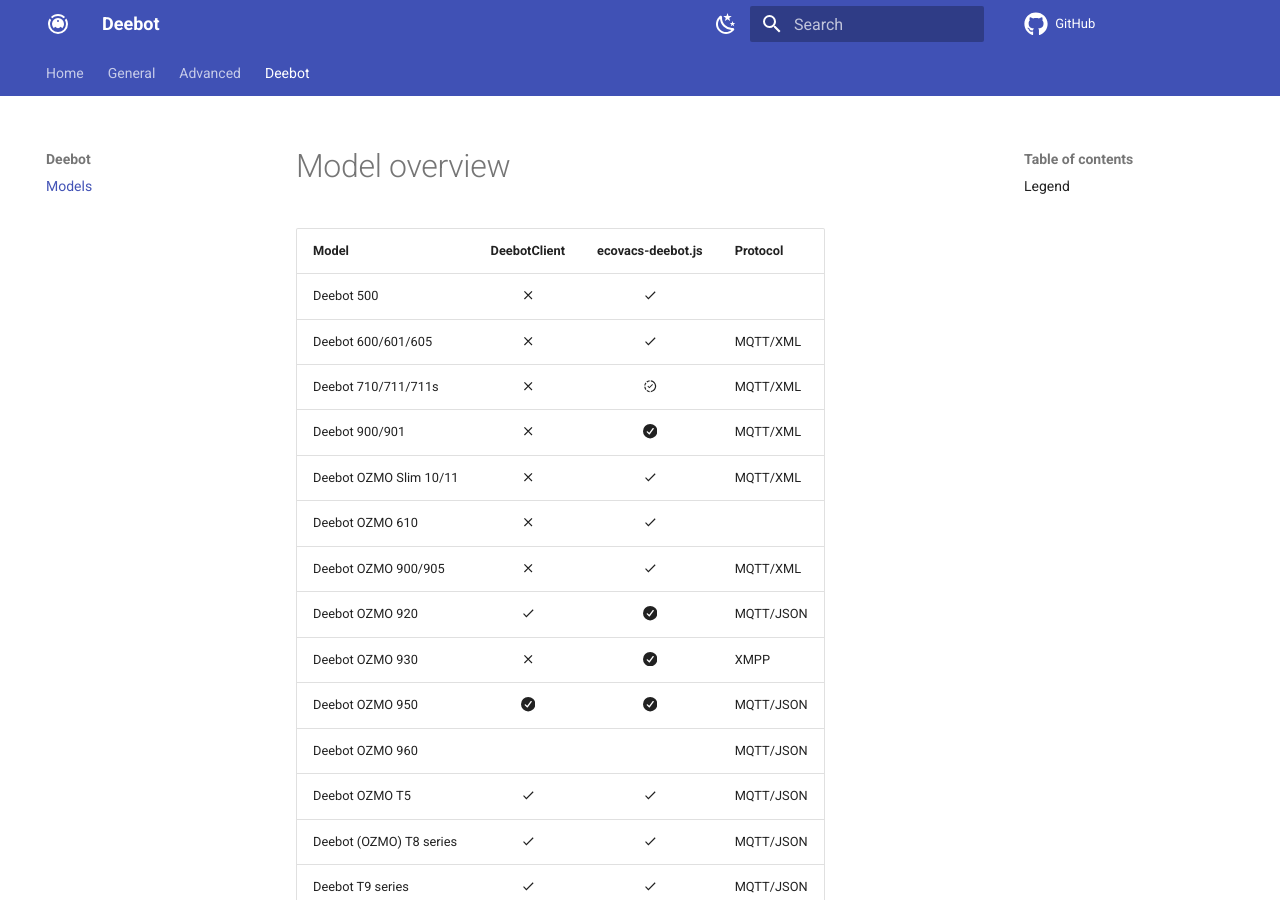
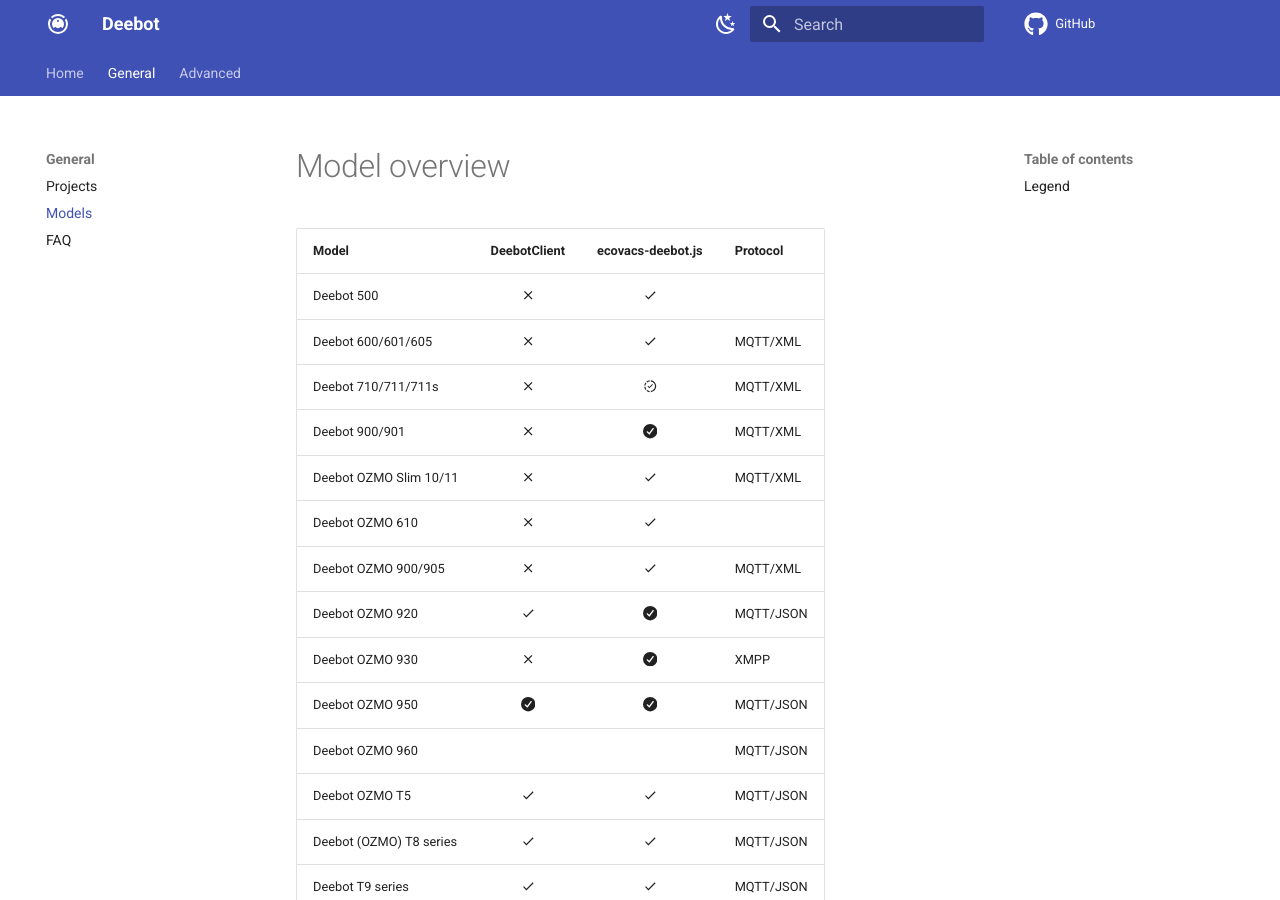
Before and after one commit to DeebotUniverse/docs, an MkDocs documentation site: the page built from docs/general/models.md, in a window 1280 px wide and 900 px high. Built offline with MkDocs 1.6.1 and Material for MkDocs 9.7.7, drawn with Linux system fonts in a browser that asks for light colours; comment, search, counter and statistics services are not loaded.

Commit message:
Move models page to general (#18)

```diff
--- a/mkdocs.yml
+++ b/mkdocs.yml
@@ -40,6 +40,7 @@
   - Home: index.md
   - General:
       - Projects: general/projects.md
+      - Models: general/models.md
       - FAQ: general/faq.md
   - Advanced:
       - advanced/index.md
@@ -56,5 +57,3 @@
               - Commands:
                   - advanced/mqtt/xml/commands/index.md
                   - General: advanced/mqtt/xml/commands/general.md
-  - Deebot:
-      - Models: deebot/models.md
```
Also changed, not shown: docs/general/models.md (renamed from docs/deebot/models.md).
